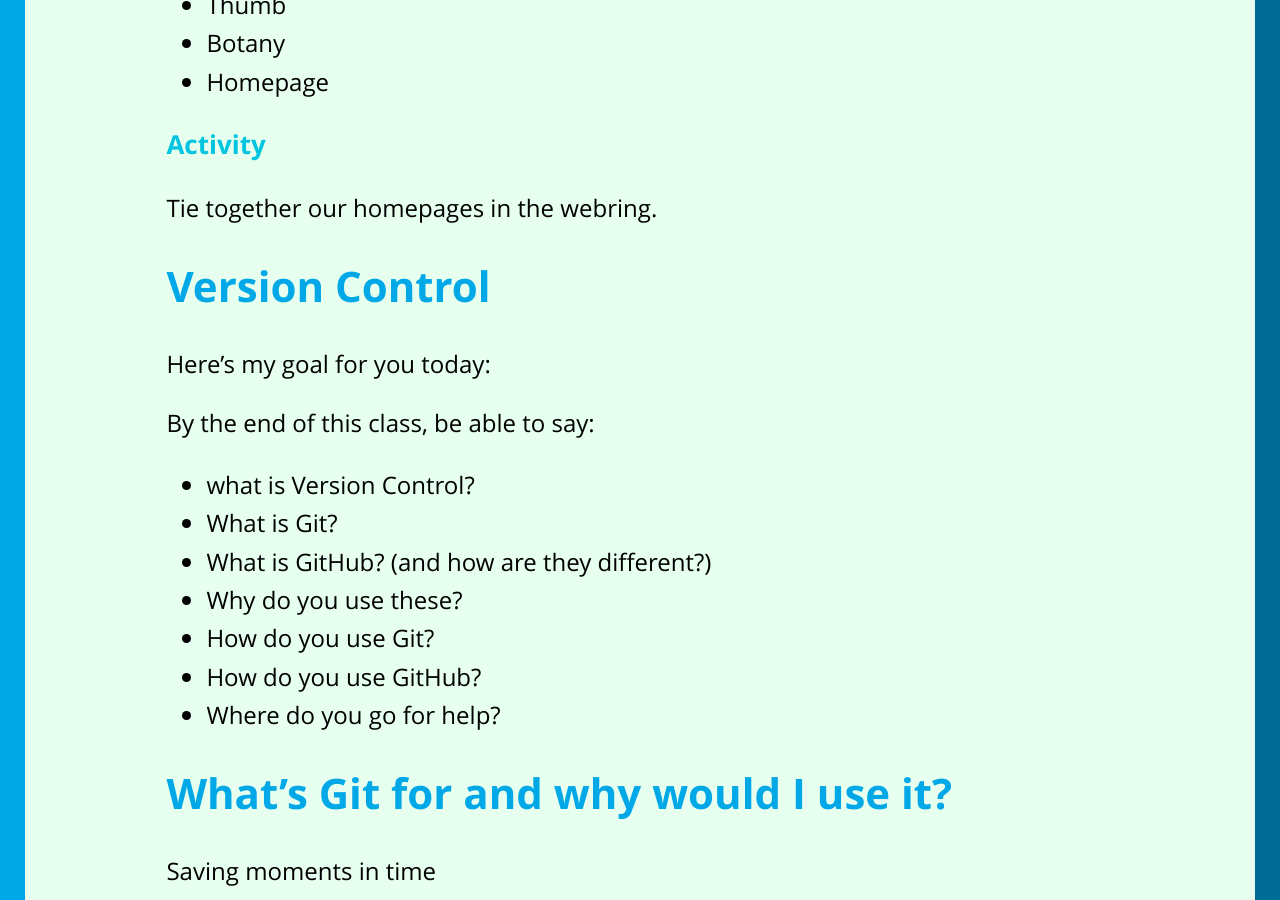
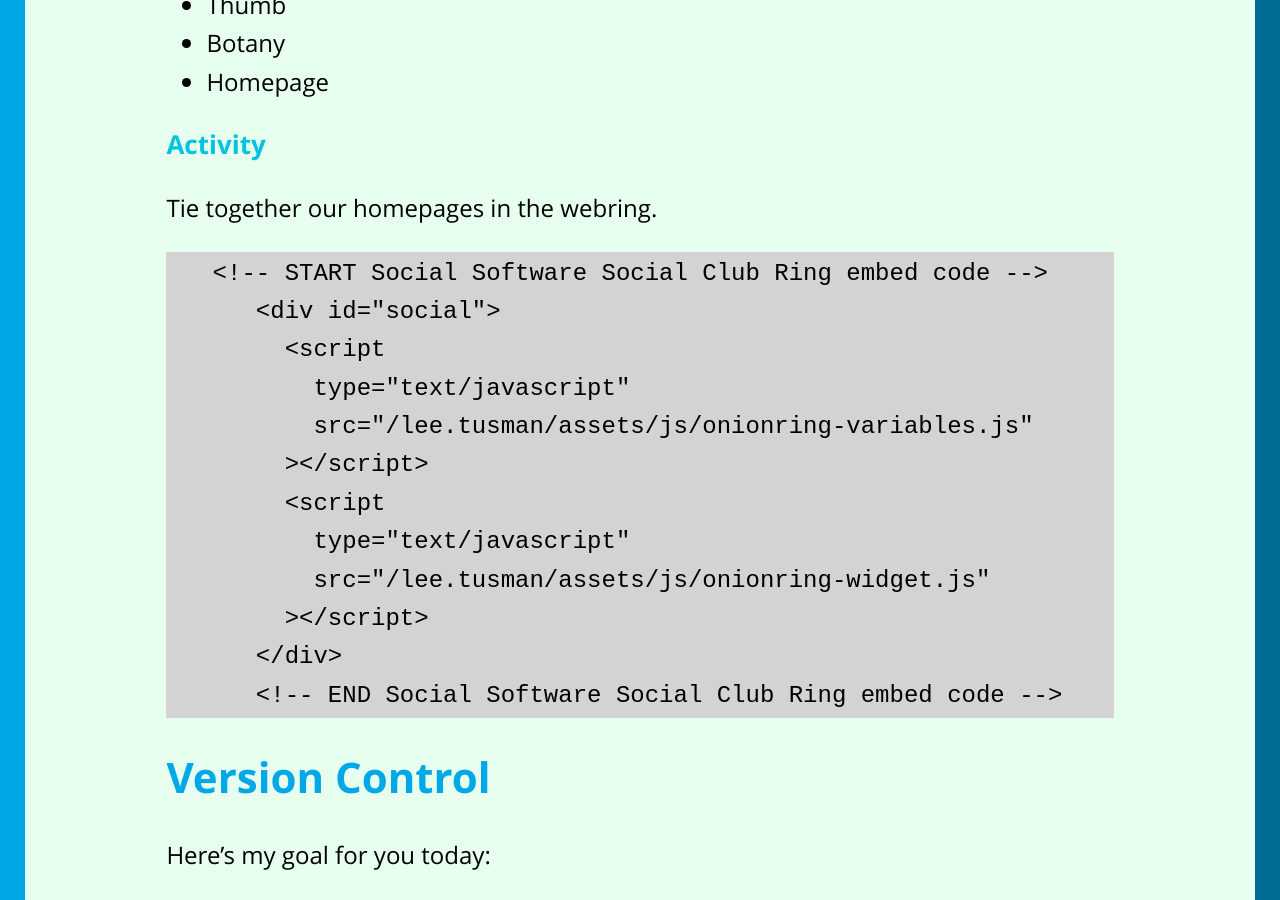
Before and after one commit to lee2sman/social_software_fall2023, a Jekyll site: the page built from _posts/2023-10-11-week7.md, in a window 1280 px wide and 900 px high, scrolled down 1030 px. Built offline with Jekyll 4.4.1, drawn with Linux system fonts in a browser that asks for light colours; nearby versions of some CDN libraries; comment, search, counter and statistics services are not loaded.

Commit message:
add embed code for webring

````diff
--- a/_posts/2023-10-11-week7.md
+++ b/_posts/2023-10-11-week7.md
@@ -25,6 +25,21 @@ Recap on our software:
 ### Activity
 
 Tie together our homepages in the webring.
+
+```
+   <!-- START Social Software Social Club Ring embed code -->
+      <div id="social">
+        <script
+          type="text/javascript"
+          src="/lee.tusman/assets/js/onionring-variables.js"
+        ></script>
+        <script
+          type="text/javascript"
+          src="/lee.tusman/assets/js/onionring-widget.js"
+        ></script>
+      </div>
+      <!-- END Social Software Social Club Ring embed code -->
+```
 
 ## Version Control
 
````
